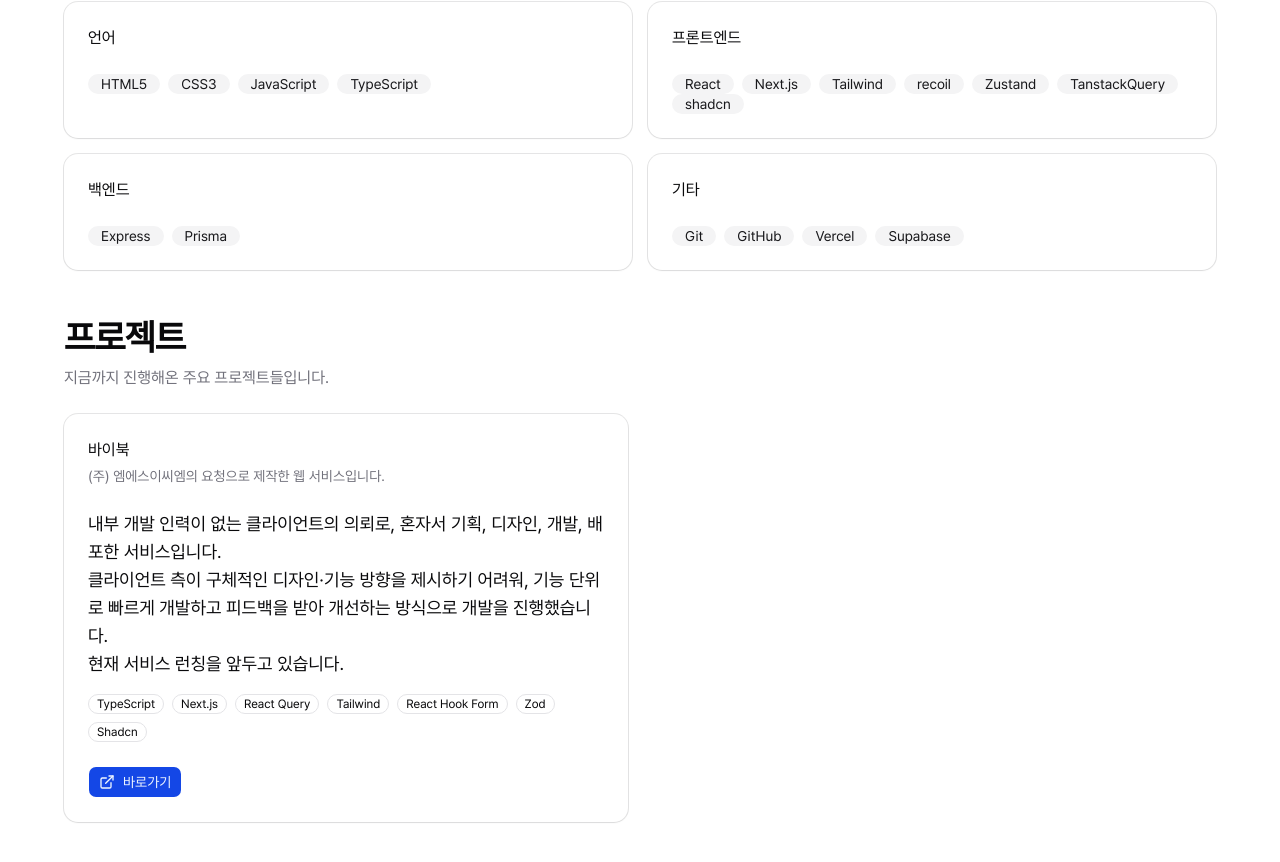
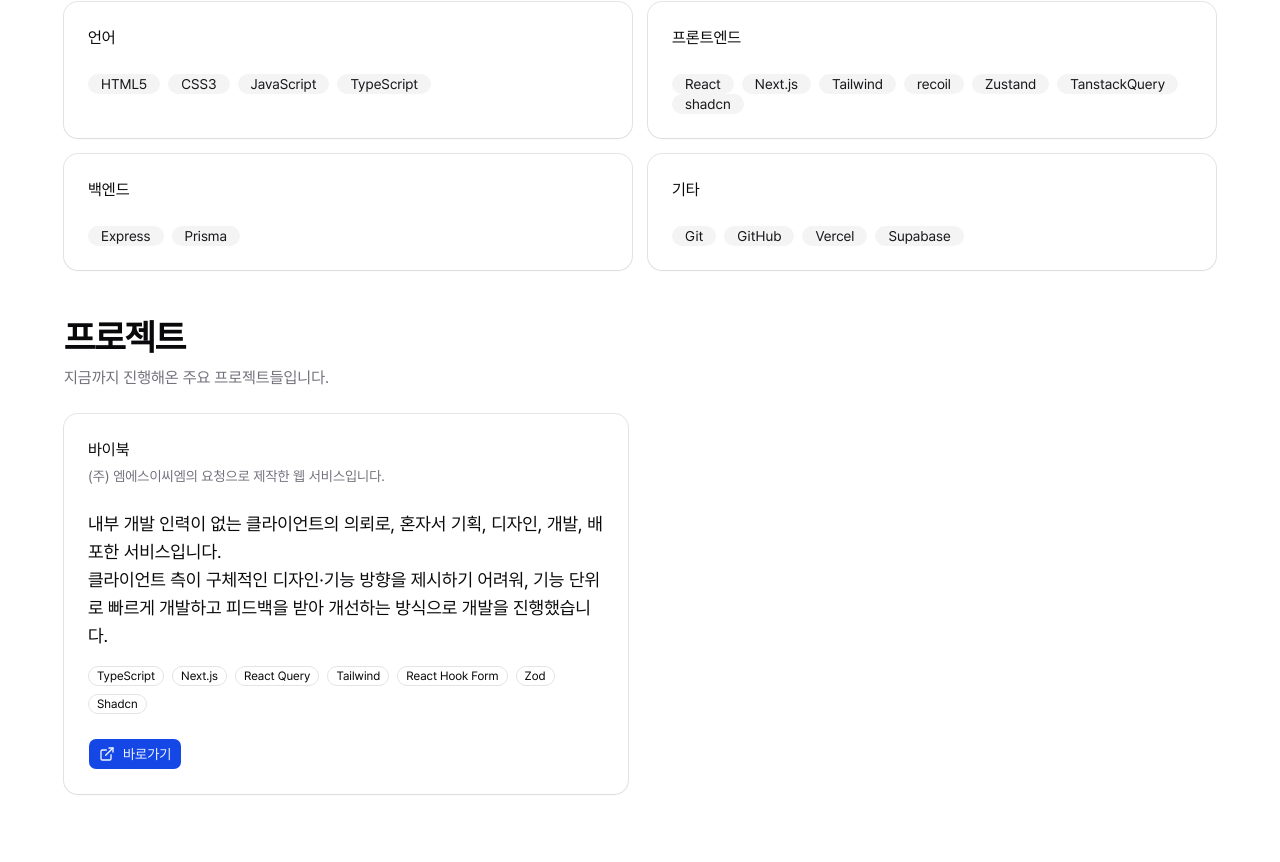
Before and after one commit to DL-Berkey/MyPortfolio, a Next.js app: page / in a window 1280 px wide. Shown: the part 447-1309 px from the top of the page. After the commit the page ends 1281 px from the top, so only its background shows below. Built offline with nearby package versions, Linux system fonts and the light colour scheme.

Commit message:
edit: Project.tsx

```diff
--- a/components/section/Project.tsx
+++ b/components/section/Project.tsx
@@ -29,7 +29,6 @@ const projectList: ProjectList = [
         content: [
             "내부 개발 인력이 없는 클라이언트의 의뢰로, 혼자서 기획, 디자인, 개발, 배포한 서비스입니다.",
             "클라이언트 측이 구체적인 디자인·기능 방향을 제시하기 어려워, 기능 단위로 빠르게 개발하고 피드백을 받아 개선하는 방식으로 개발을 진행했습니다.",
-            "현재 서비스 런칭을 앞두고 있습니다.",
         ],
         tags: [
             "TypeScript",
```
